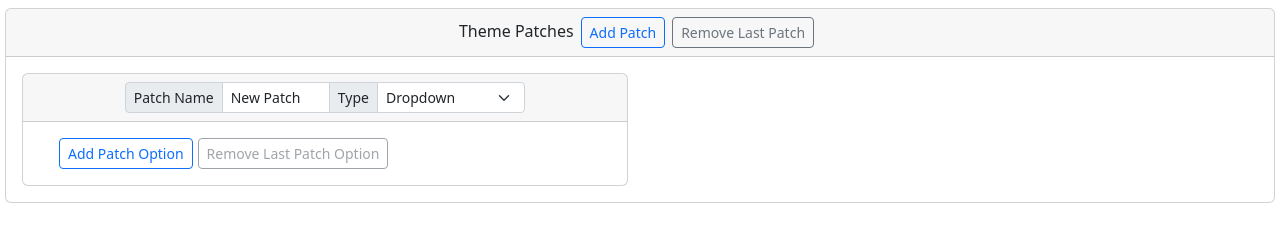
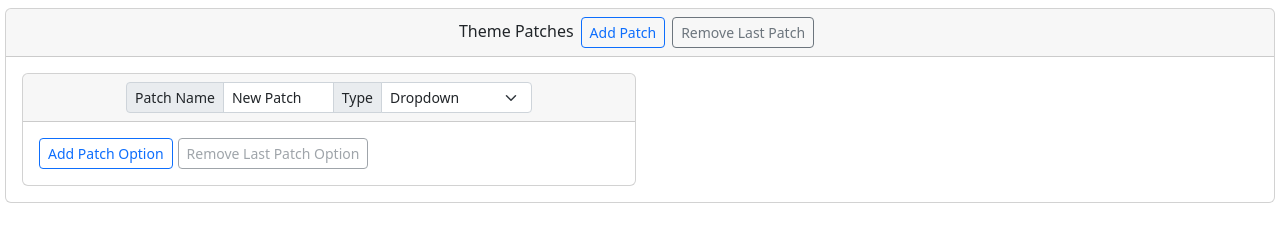
Before and after one commit to DeckThemes/vue-theme-json-visualiser, a Vue app: page / in a window 1280 px wide. Both pictures are taken after a click on the button "Add Patch". Shown: the part 317-553 px from the top of the page. Built offline with nearby package versions, Linux system fonts and the light colour scheme.

Commit message:
Ajust styling a bit

```diff
--- a/src/components/Patch.vue
+++ b/src/components/Patch.vue
@@ -95,7 +95,7 @@ setDisabledState(props.modelValue.type)
 .patchName {
     width: 70%;
     margin: auto;
-    min-width: 400px;
+    min-width: 330px;
 }
 
 .headerThingy {
--- a/src/components/PatchValue.vue
+++ b/src/components/PatchValue.vue
@@ -47,13 +47,9 @@ const props = defineProps({
 </script>
 
 <style scoped>
-.injects {
-    margin-left: 20px;
-}
-
 .input-group {
     width: 70%;
     margin: auto;
-    min-width: 400px;
+    min-width: 280px;
 }
 </style>
--- a/src/components/PatchValues.vue
+++ b/src/components/PatchValues.vue
@@ -42,9 +42,6 @@ function remove(){
 </script>
 
 <style scoped>
-.patchValues {
-    margin-left: 20px;
-}
 
 .btn-outline-primary {
     margin-right: 5px;
--- a/src/components/Patches.vue
+++ b/src/components/Patches.vue
@@ -6,7 +6,7 @@
             <button class="btn btn-outline-secondary ml-5 btn-sm" @click="remove()" :disabled="modelValue.length <= 0">Remove Last Patch</button>
         </div>
         <div class="card-body">
-            <div class="row row-cols-1 row-cols-md-2 g-4">
+            <div class="row row-cols-1 row-cols-md-2 g-2">
                 <div class="col" v-for="(x,i) in modelValue">
                     <Patch v-model="modelValue[i]" />
                 </div>
```
